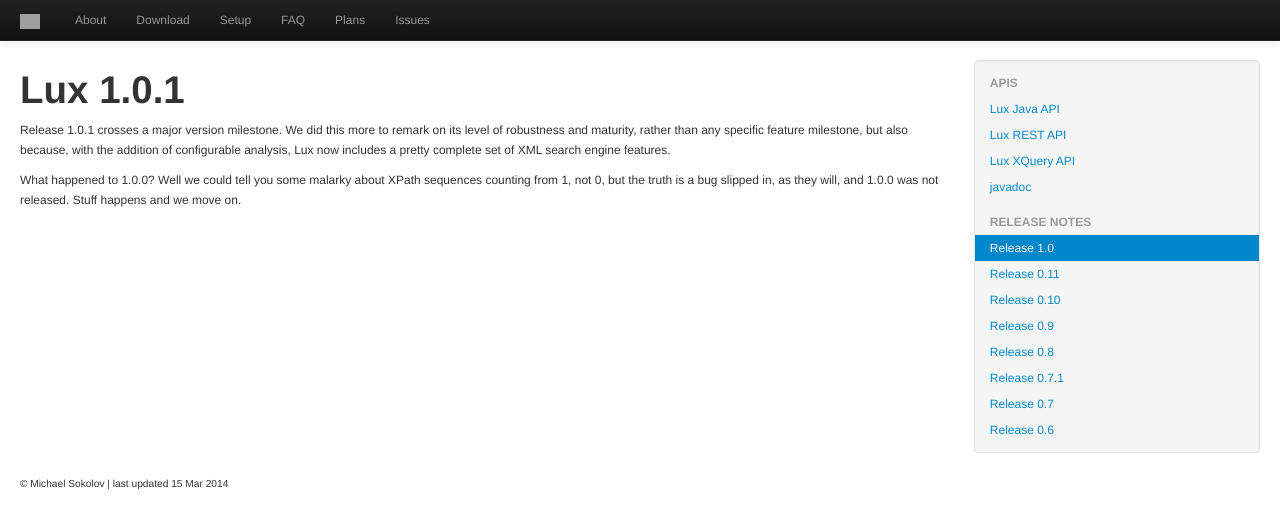
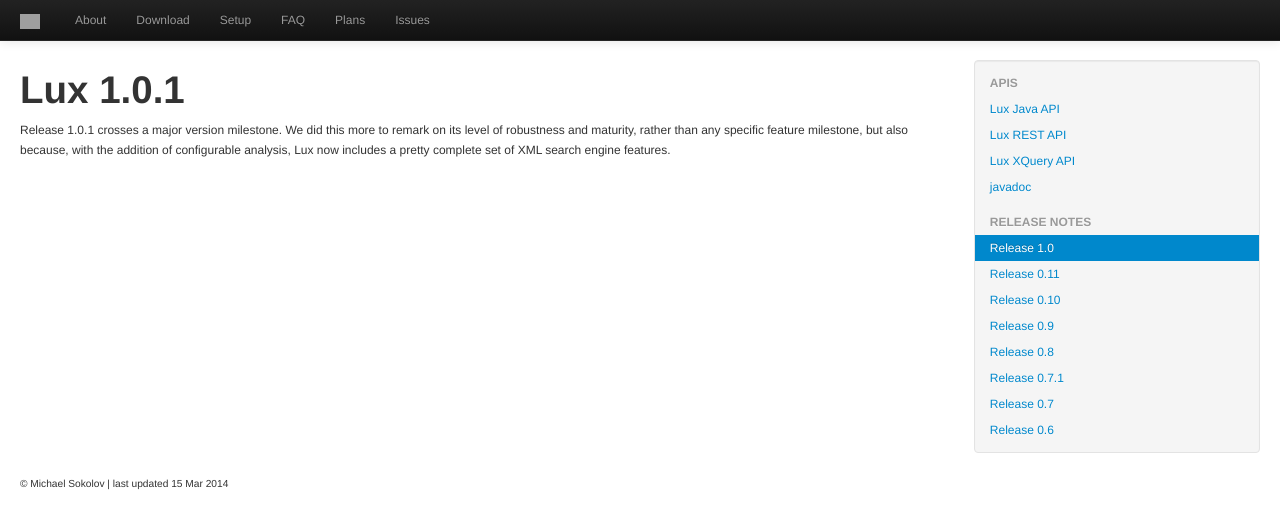
Before and after one commit to msokolov/lux, a Jekyll site: the page built from doc/RELEASE-1.0.md, in a window 1280 px wide. Shown: the top 529 px of the page. Built offline with Jekyll 4.4.1, drawn with Linux system fonts in a browser that asks for light colours; grey boxes are pictures that could not be loaded.

Commit message:
1.1.0 release notes

```diff
--- a/doc/RELEASE-1.0.md
+++ b/doc/RELEASE-1.0.md
@@ -11,7 +11,3 @@ Release 1.0.1 crosses a major version milestone.  We did this more to remark
 on its level of robustness and maturity, rather than any specific feature
 milestone, but also because, with the addition of configurable analysis,
 Lux now includes a pretty complete set of XML search engine features.
-
-What happened to 1.0.0?  Well we could tell you some malarky about XPath
-sequences counting from 1, not 0, but the truth is a bug slipped in, as
-they will, and 1.0.0 was not released. Stuff happens and we move on.
```
Also changed, not shown: doc/Download.md (+6 -6 lines).
